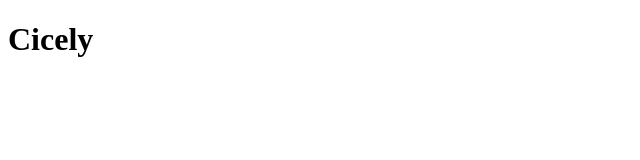
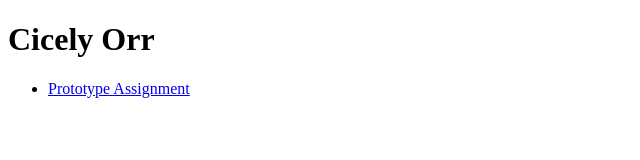
Before and after one commit to Clo2021/ifsc-1310, a plain HTML site: page index.html in a window 1280 px wide. Shown: the whole page, without its empty margins (0-640 px from the left). Drawn offline with Linux system fonts and the light colour scheme.

Commit message:
Added Prototype Assignment

```diff
--- a/index.html
+++ b/index.html
@@ -11,7 +11,11 @@
 </head>
 
 <body>
-  <h1>Cicely </h1>
-
+  <h1>Cicely Orr</h1>
+  <nav>
+ <ul>
+  <li><a href="prototype/index.html">Prototype Assignment</a></li>
+ </ul>
+ </nav>
 </body>
 </html>
```
